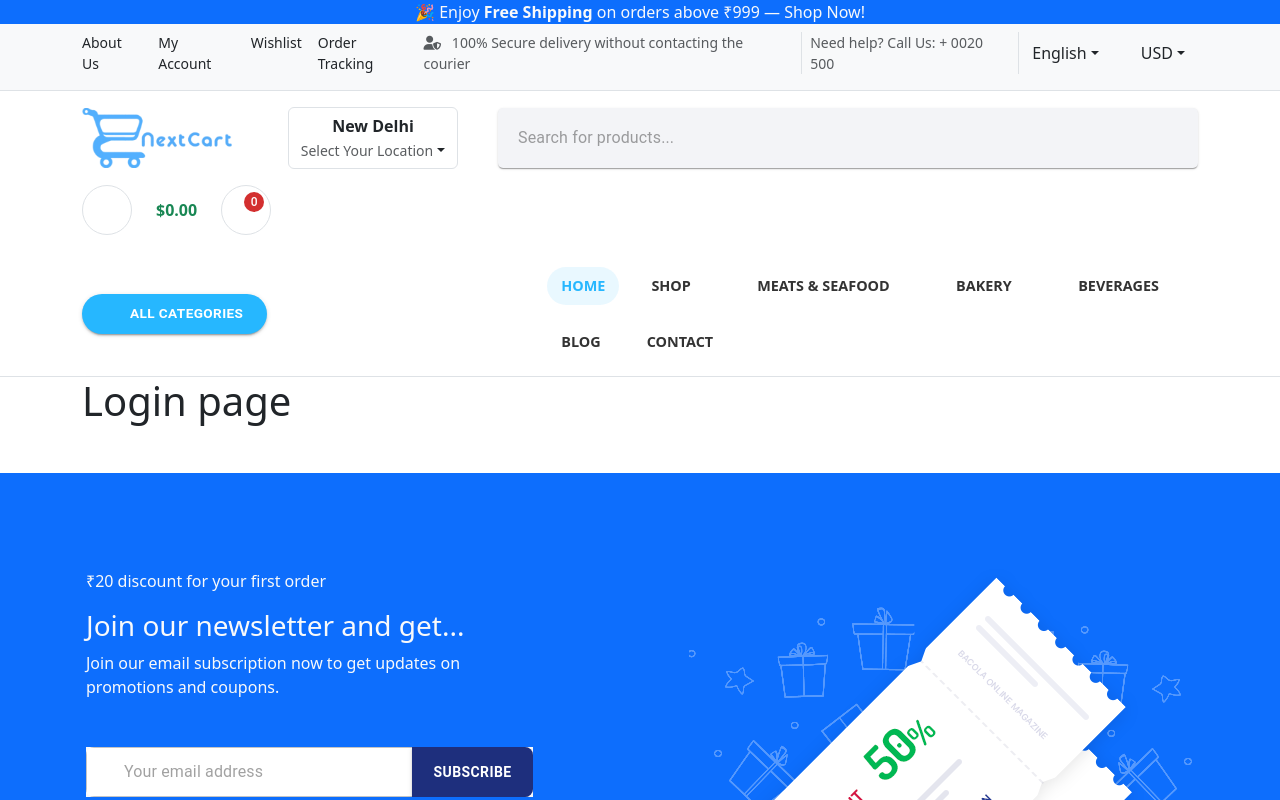
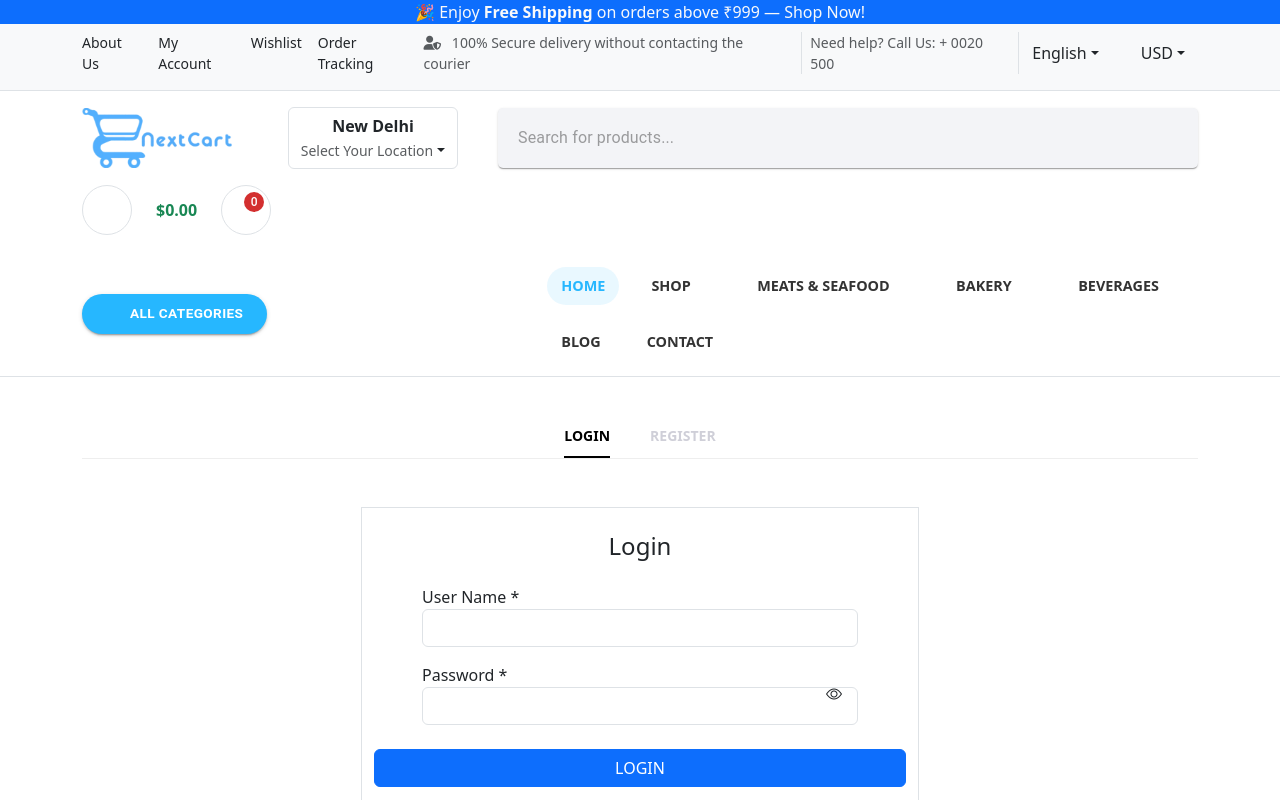
Before and after one commit to anupam6684/NextCart, a React (Vite) app in the folder frontend/: page / in a window 1280 px wide. Shown: the top 800 px of the page. Built offline with nearby package versions, Linux system fonts and the light colour scheme; some icons are missing.

Commit message:
login page done

```diff
--- a/frontend/package.json
+++ b/frontend/package.json
@@ -16,6 +16,8 @@
     "@mui/icons-material": "^7.3.6",
     "@mui/material": "^7.3.6",
     "@mui/styled-engine-sc": "^7.3.6",
+    "bootstrap": "^5.3.8",
+    "bootstrap-icons": "^1.13.1",
     "formik": "^2.4.9",
     "react": "^19.2.0",
     "react-dom": "^19.2.0",
--- a/frontend/public/index.css
+++ b/frontend/public/index.css
@@ -141,3 +141,26 @@ a {
     justify-content: center;
   }
 }
+
+/* login style */
+
+.auth-tabs {
+  display: flex;
+  justify-content: center;
+  gap: 40px;
+  margin-bottom: 30px;
+  border-bottom: 1px solid #eee;
+}
+
+.auth-tabs .tab {
+  font-size: 14px;
+  font-weight: 600;
+  color: #cfcfd8;
+  padding-bottom: 10px;
+  cursor: pointer;
+}
+
+.auth-tabs .tab.active {
+  color: #000;
+  border-bottom: 2px solid #000;
+}
--- a/frontend/src/App.jsx
+++ b/frontend/src/App.jsx
@@ -3,13 +3,18 @@ import Navber from "./components/navbar/navbar";
 import Footer from "./components/footer/Footer";
 import AboutPage from "./components/pages/About/AboutPage";
 import Contact from "./components/pages/Contact/Contact";
+
+import RegisterPage from "./components/pages/Register/RegisterPage";
 import LoginPage from "./components/pages/Register/LoginPage";
+import AuthPage from "./components/pages/Register/AuthPage";
 
 function App() {
   return (
     <>
       <Navber />
-      <LoginPage />
+      <AuthPage />
+      {/* <RegisterPage />
+      <LoginPage /> */}
       {/* <Contact /> */}
 
       {/* <AboutPage /> */}
--- /dev/null
+++ b/frontend/src/components/pages/Register/AuthPage.jsx
@@ -0,0 +1,31 @@
+import { useState } from "react";
+import LoginPage from "./LoginPage";
+import RegisterPage from "./RegisterPage";
+
+export default function AuthPage() {
+  const [activeTab, setActiveTab] = useState("login");
+
+  return (
+    <div className="container mt-5">
+      {/* Tabs */}
+      <div className="auth-tabs">
+        <span
+          className={`tab ${activeTab === "login" ? "active" : ""}`}
+          onClick={() => setActiveTab("login")}
+        >
+          LOGIN
+        </span>
+
+        <span
+          className={`tab ${activeTab === "register" ? "active" : ""}`}
+          onClick={() => setActiveTab("register")}
+        >
+          REGISTER
+        </span>
+      </div>
+
+      {/* Content */}
+      {activeTab === "login" ? <LoginPage /> : <RegisterPage />}
+    </div>
+  );
+}
--- a/frontend/src/components/pages/Register/LoginPage.jsx
+++ b/frontend/src/components/pages/Register/LoginPage.jsx
@@ -1,9 +1,88 @@
+import { useState } from "react";
+import "bootstrap/dist/css/bootstrap.min.css";
+import "bootstrap-icons/font/bootstrap-icons.css";
+
 export default function LoginPage() {
+  const [loginData, setLoginData] = useState({
+    username: "",
+    password: "",
+  });
+
+  const [showPassword, setShowPassword] = useState(false);
+
+  const handleChange = (e) => {
+    const { name, value } = e.target;
+    setLoginData((prev) => ({
+      ...prev,
+      [name]: value,
+    }));
+  };
+
+  const handleSubmit = (e) => {
+    e.preventDefault();
+    console.log("Login Data:", loginData);
+  };
+
   return (
-    <>
-      <div className="container">
-        <h1>Login page</h1>
+    <div className="container mt-5">
+      <div className="row justify-content-center">
+        {/* SAME SIZE AS REGISTER */}
+        <div className="col-md-6 border">
+          <h4 className="text-center my-4">Login</h4>
+
+          <form onSubmit={handleSubmit}>
+            <div className="mb-3 mx-5">
+              <label>User Name *</label>
+              <input
+                type="text"
+                name="username"
+                value={loginData.username}
+                onChange={handleChange}
+                className="form-control"
+                required
+              />
+            </div>
+
+            <div className="mb-3 mx-5 position-relative">
+              <label>Password *</label>
+              <input
+                type={showPassword ? "text" : "password"}
+                name="password"
+                value={loginData.password}
+                onChange={handleChange}
+                className="form-control pe-5"
+                required
+              />
+              <i
+                className={`bi ${
+                  showPassword ? "bi-eye-slash" : "bi-eye"
+                } position-absolute top-50 end-0 translate-middle-y me-3`}
+                style={{ cursor: "pointer" }}
+                onClick={() => setShowPassword(!showPassword)}
+              ></i>
+            </div>
+
+            <button type="submit" className="btn btn-primary w-100 my-2 ">
+              LOGIN
+            </button>
+
+            <div className="text-center my-3">
+              <span className="text-muted">
+                —————————— Or login with ——————————
+              </span>
+            </div>
+
+            <div className="d-flex justify-content-center gap-3 my-5">
+              <button type="button" className="btn btn-outline-danger">
+                <i className="bi bi-google me-2"></i>Google
+              </button>
+              <button type="button" className="btn btn-outline-primary">
+                <i className="bi bi-facebook me-2"></i>Facebook
+              </button>
+            </div>
+          </form>
+        </div>
       </div>
-    </>
+    </div>
   );
 }
--- /dev/null
+++ b/frontend/src/components/pages/Register/RegisterPage.jsx
@@ -0,0 +1,151 @@
+import { useState } from "react";
+import { Formik, Form, Field, ErrorMessage } from "formik";
+import * as Yup from "yup";
+import "bootstrap/dist/css/bootstrap.min.css";
+import "bootstrap-icons/font/bootstrap-icons.css";
+
+export default function RegisterPage() {
+  const [showPassword, setShowPassword] = useState(false);
+  const [showConfirmPassword, setShowConfirmPassword] = useState(false);
+
+  const validationSchema = Yup.object({
+    username: Yup.string()
+      .min(3, "Minimum 3 characters")
+      .required("Name is required"),
+
+    email: Yup.string().email("Invalid email").required("Email is required"),
+
+    password: Yup.string()
+      .min(8, "At least 8 characters")
+      .matches(/[A-Z]/, "One uppercase letter required")
+      .matches(/[a-z]/, "One lowercase letter required")
+      .matches(/[0-9]/, "One number required")
+      .matches(/[@$!%*?&]/, "One special character required")
+      .required("Password is required"),
+
+    confirmPassword: Yup.string()
+      .oneOf([Yup.ref("password")], "Passwords must match")
+      .required("Confirm password is required"),
+  });
+
+  return (
+    <div className="container mt-5">
+      <div className="row justify-content-center ">
+        <div className="col-md-6 border">
+          <h5 className="text-center my-4">Register</h5>
+
+          <Formik
+            initialValues={{
+              username: "",
+              email: "",
+              password: "",
+              confirmPassword: "",
+            }}
+            validationSchema={validationSchema}
+            onSubmit={(values, { resetForm }) => {
+              console.log("User Data:", values);
+              resetForm();
+            }}
+          >
+            <Form>
+              {/* Username */}
+              <div className="mb-3 mx-5">
+                <label>User Name *</label>
+                <Field name="username" className="form-control" />
+                <ErrorMessage
+                  name="username"
+                  component="div"
+                  className="text-danger"
+                />
+              </div>
+
+              {/* Email */}
+              <div className="mb-3 mx-5">
+                <label>Email *</label>
+                <Field type="email" name="email" className="form-control" />
+                <ErrorMessage
+                  name="email"
+                  component="div"
+                  className="text-danger"
+                />
+              </div>
+
+              {/* Password */}
+              <div className="mb-3 mx-5 position-relative">
+                <label>Password *</label>
+                <Field
+                  type={showPassword ? "text" : "password"}
+                  name="password"
+                  className="form-control pe-5"
+                />
+                <i
+                  className={`bi ${
+                    showPassword ? "bi-eye-slash" : "bi-eye"
+                  } position-absolute top-50 end-0 translate-middle-y me-3`}
+                  style={{ cursor: "pointer" }}
+                  onClick={() => setShowPassword(!showPassword)}
+                ></i>
+                <ErrorMessage
+                  name="password"
+                  component="div"
+                  className="text-danger"
+                />
+              </div>
+
+              {/* Confirm Password */}
+              <div className="mb-3 mx-5 position-relative">
+                <label>Confirm Password *</label>
+                <Field
+                  type={showConfirmPassword ? "text" : "password"}
+                  name="confirmPassword"
+                  className="form-control pe-5"
+                />
+                <i
+                  className={`bi ${
+                    showConfirmPassword ? "bi-eye-slash" : "bi-eye"
+                  } position-absolute top-50 end-0 translate-middle-y me-3`}
+                  style={{ cursor: "pointer" }}
+                  onClick={() => setShowConfirmPassword(!showConfirmPassword)}
+                ></i>
+                <ErrorMessage
+                  name="confirmPassword"
+                  component="div"
+                  className="text-danger"
+                />
+              </div>
+
+              <p style={{ fontSize: "11px" }} className="mb-3 mx-5 px-5">
+                Your personal data will be used to support your experience
+                throughout this website, to manage access to your account, and
+                for other purposes described in our privacy policy
+              </p>
+
+              {/* Submit */}
+              <button type="submit" className="btn btn-primary w-100 my-2 ">
+                REGISTER
+              </button>
+
+              {/* Divider */}
+              <div className="text-center my-3">
+                <span className="text-muted">
+                  ——————————Or login with———————————
+                </span>
+              </div>
+
+              {/* Social Login Buttons */}
+              <div className="d-flex justify-content-center gap-3 my-5">
+                <button type="button" className="btn btn-outline-danger">
+                  <i className="bi bi-google me-2"></i>Google
+                </button>
+
+                <button type="button" className="btn btn-outline-primary">
+                  <i className="bi bi-facebook me-2"></i>Facebook
+                </button>
+              </div>
+            </Form>
+          </Formik>
+        </div>
+      </div>
+    </div>
+  );
+}
```
Also changed, not shown: 1 other file (tests, documents, lock files or other folders).
